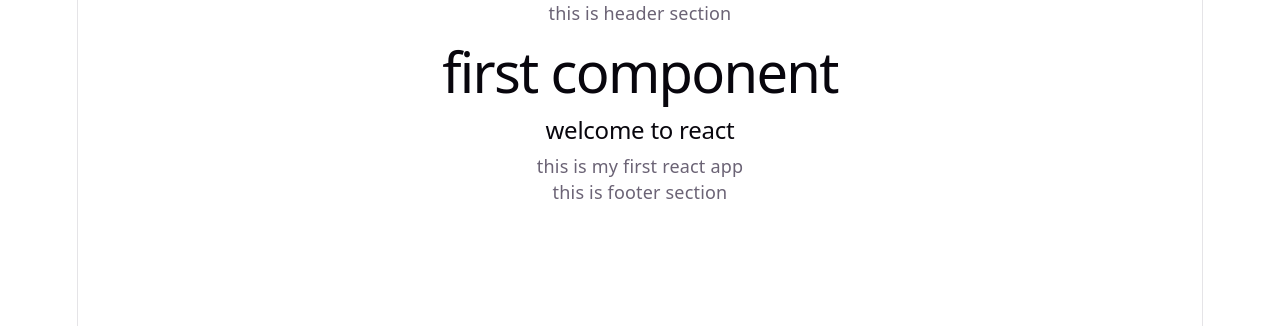
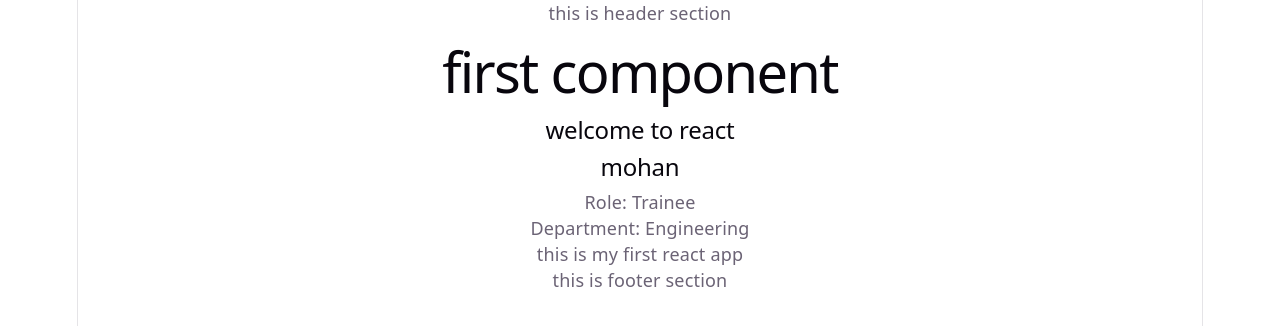
Before and after one commit to mohanpennabadi/React-learnings, a React (Vite) app in the folder my-first-app/: page / in a window 1280 px wide. Shown: the top 326 px of the page. Built offline with nearby package versions, Linux system fonts and the light colour scheme.

Commit message:
adding the component from another file

```diff
--- a/my-first-app/src/App.jsx
+++ b/my-first-app/src/App.jsx
@@ -3,6 +3,7 @@ import heroImg from './assets/hero.png'
 import reactLogo from './assets/react.svg'
 import viteLogo from './assets/vite.svg'
 import './App.css'
+import UserProfile from './Userprofile.jsx'
 
 function App() {
   const [count, setCount] = useState(0)
@@ -12,6 +13,7 @@ function App() {
     <Header/>
     <h1>first component</h1>
     <h2>welcome to react</h2>
+    <UserProfile name="mohan" role="Trainee" department="Engineering" />
     <p>this is my first react app</p>
     <Footer/>
     </>
--- /dev/null
+++ b/my-first-app/src/Userprofile.jsx
@@ -0,0 +1,12 @@
+
+function UserProfile({ name, role, department }) {
+  return (
+    <div>
+      <h2>{name}</h2>
+      <p>Role: {role}</p>
+      <p>Department: {department}</p>
+    </div>
+  );
+}
+
+export default UserProfile;
```
